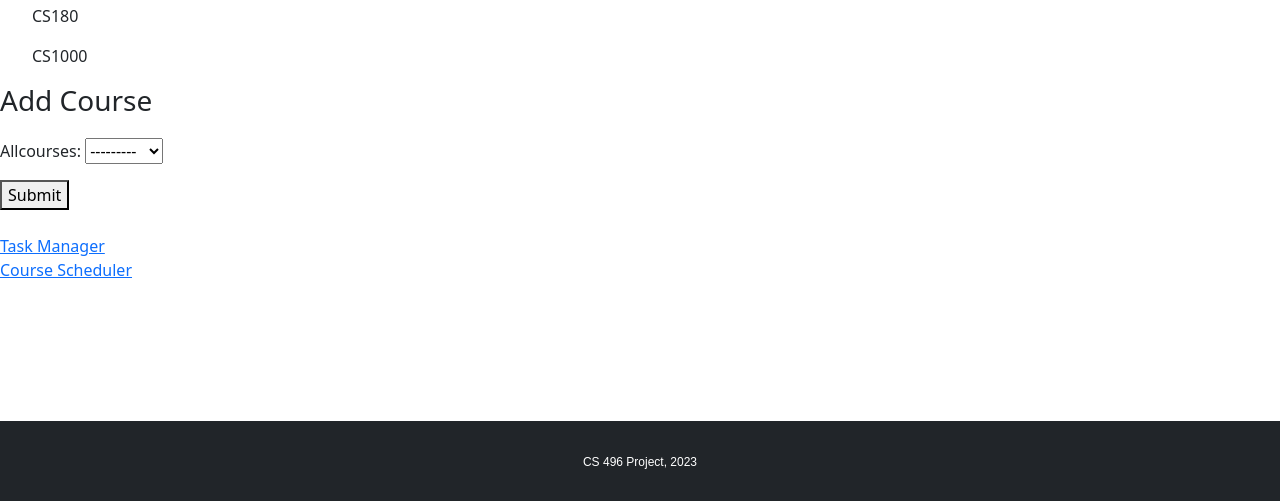
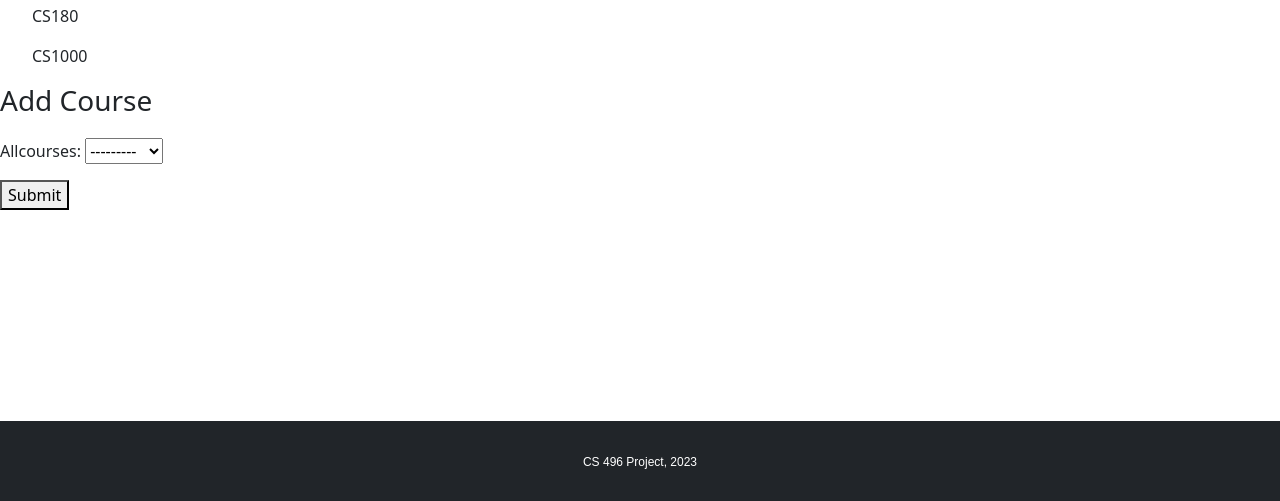
Before and after one commit to msnyyder/PAL, a Django app: page /profile/ in a window 1280 px wide. Shown: the part 299-800 px from the top of the page. Run offline with Django 4.2, Linux system fonts and the light colour scheme; a user stored in the database is signed in; data comes from the database, SQL or seed files in the repository; some libraries are stand-ins or nearby versions; some web fonts are replaced.

Commit message:
Edited user profile page

```diff
--- a/courseRegistration/templates/courseRegistration/profile.html
+++ b/courseRegistration/templates/courseRegistration/profile.html
@@ -63,11 +63,6 @@
         {% endif %}
         </div>
 
-        <br>
-        <div id = "btn"><a id = "btnTxt" href="{% url 'taskPage' %}">Task Manager</a></div>
-        <div id = "btn"><a id = "btnTxt"  href="{% url 'scheduler' %}">Course Scheduler</a></div>
-
-
     </body>
     {%endblock%}
 </html>
```
